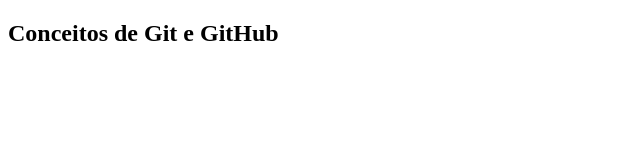
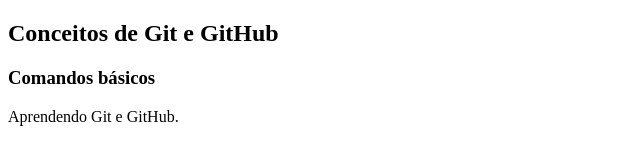
Before and after one commit to geovannaromig/aula_git, a plain HTML site: page index.html in a window 1280 px wide. Shown: the whole page, without its empty margins (0-640 px from the left). Drawn offline with Linux system fonts and the light colour scheme.

Commit message:
Novo ajuste

```diff
--- a/index.html
+++ b/index.html
@@ -7,5 +7,7 @@
 </head>
 <body>
     <h2>Conceitos de Git e GitHub</h2>
+    <h3>Comandos básicos</h3>
+    <p>Aprendendo Git e GitHub.</p>
 </body>
 </html>
```
